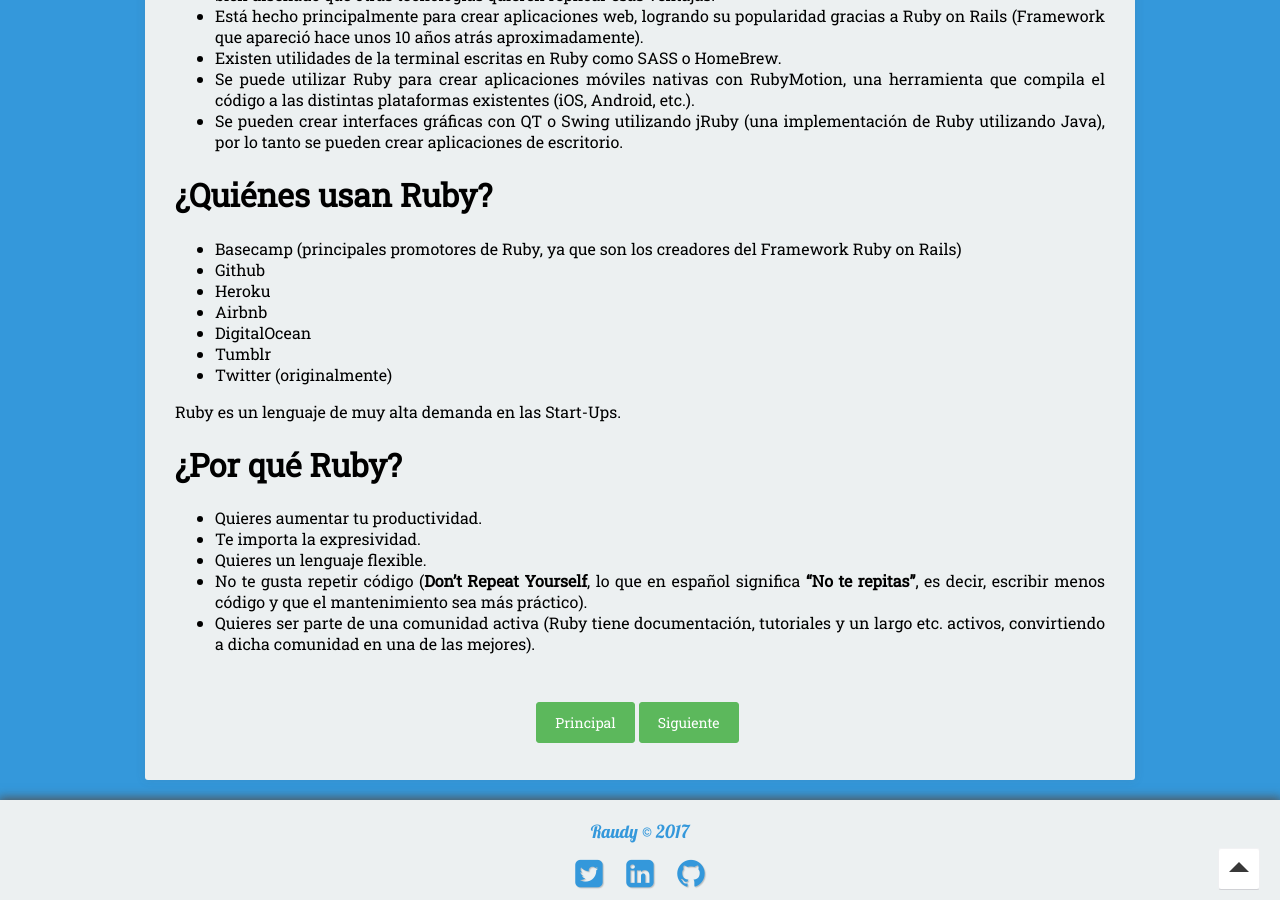
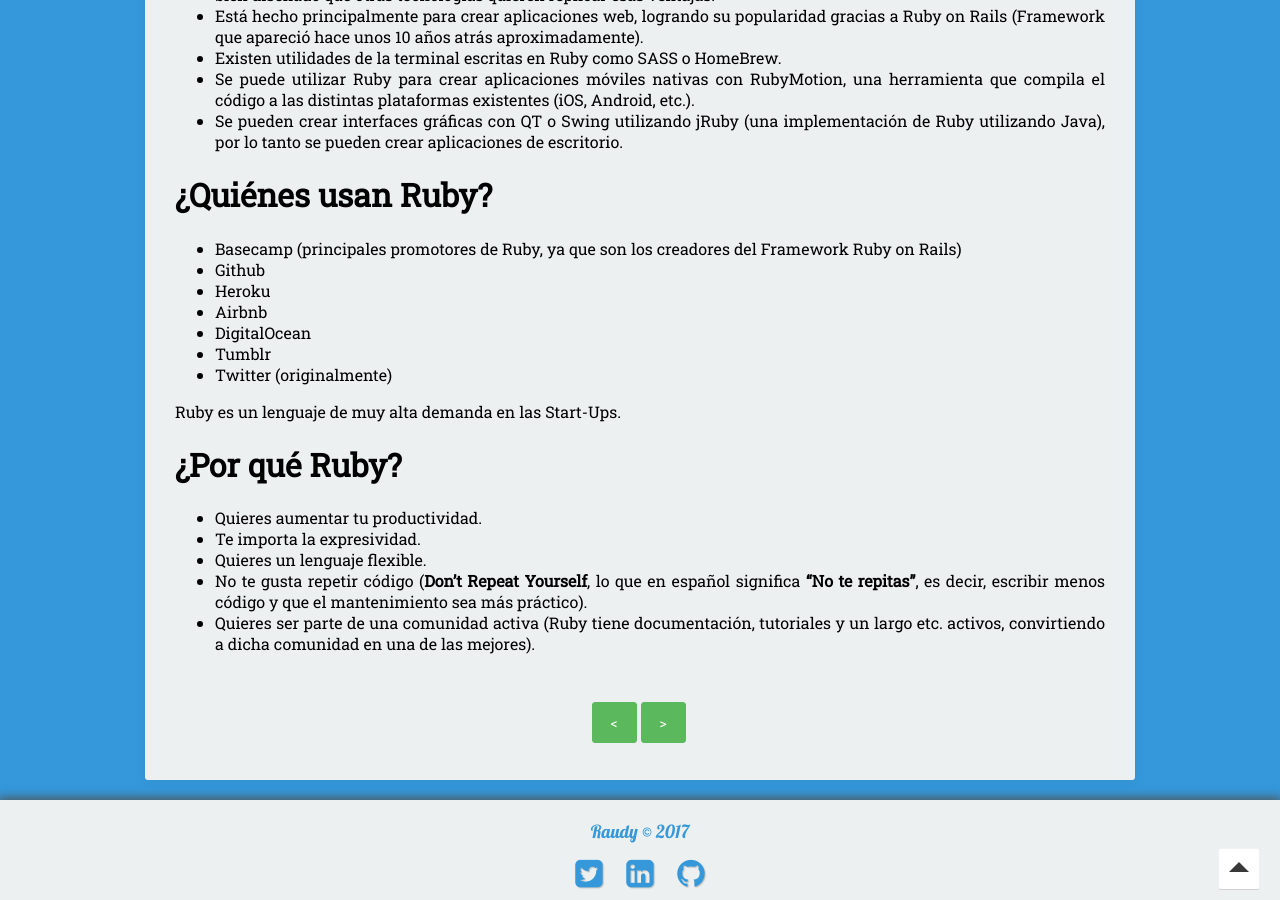
Before and after one commit to nisoto/Blog-anterior-2.0, a Jekyll site: the page built from _posts/2017-10-05-introduccion-ruby.md, in a window 1280 px wide and 900 px high, scrolled down 1074 px. Built offline with Jekyll 4.4.1, drawn with Linux system fonts in a browser that asks for light colours; nearby versions of some CDN libraries.

Commit message:
Update 2017-10-05-introduccion-ruby.md

```diff
--- a/_posts/2017-10-05-introduccion-ruby.md
+++ b/_posts/2017-10-05-introduccion-ruby.md
@@ -58,4 +58,4 @@ Ruby es un lenguaje de muy alta demanda en las Start-Ups.
 
 |     |     |
 |----:|:----|
-| [Principal](https://nisoto.github.io/blog/){: .btn .btn-success} | [Siguiente](https://nisoto.github.io/instalacion-ruby/){: .btn .btn-success} |
+| [<](https://nisoto.github.io/blog/){: .btn .btn-success} | [>](https://nisoto.github.io/instalacion-ruby/){: .btn .btn-success} |
```
